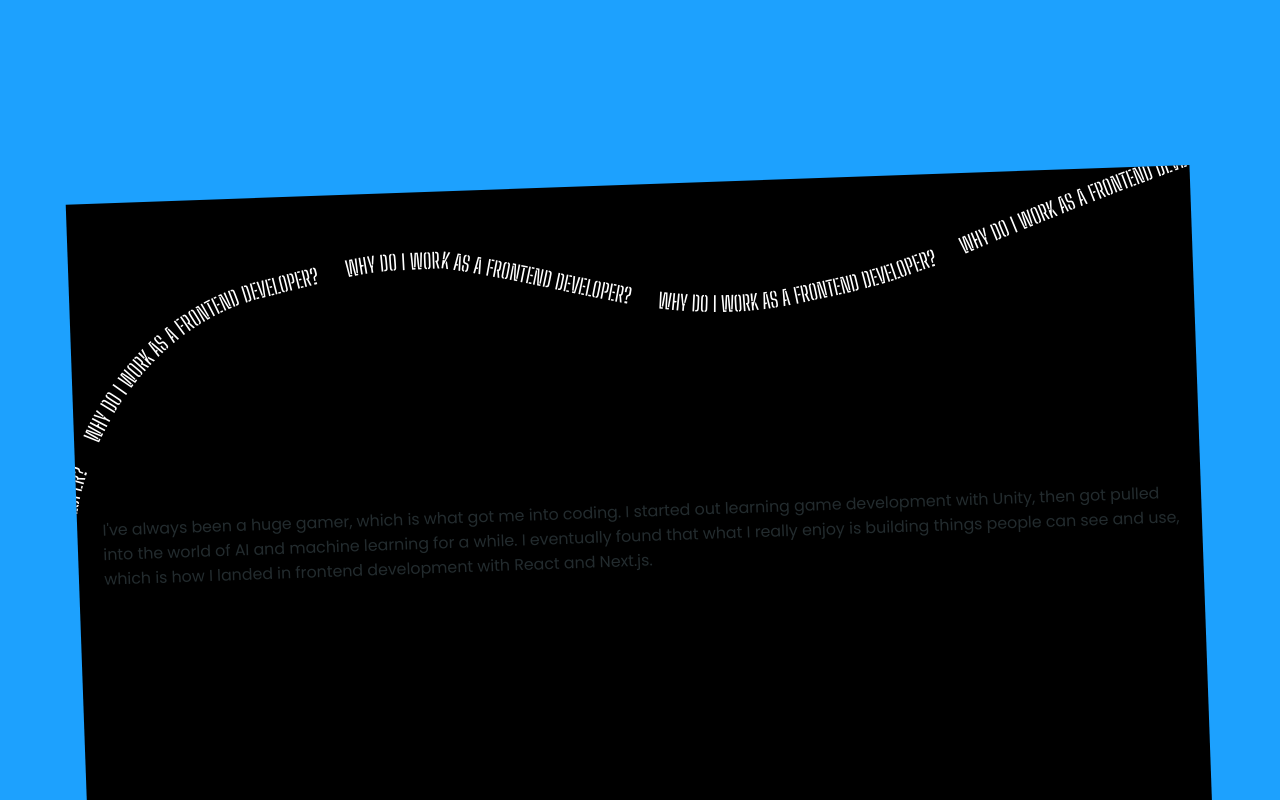
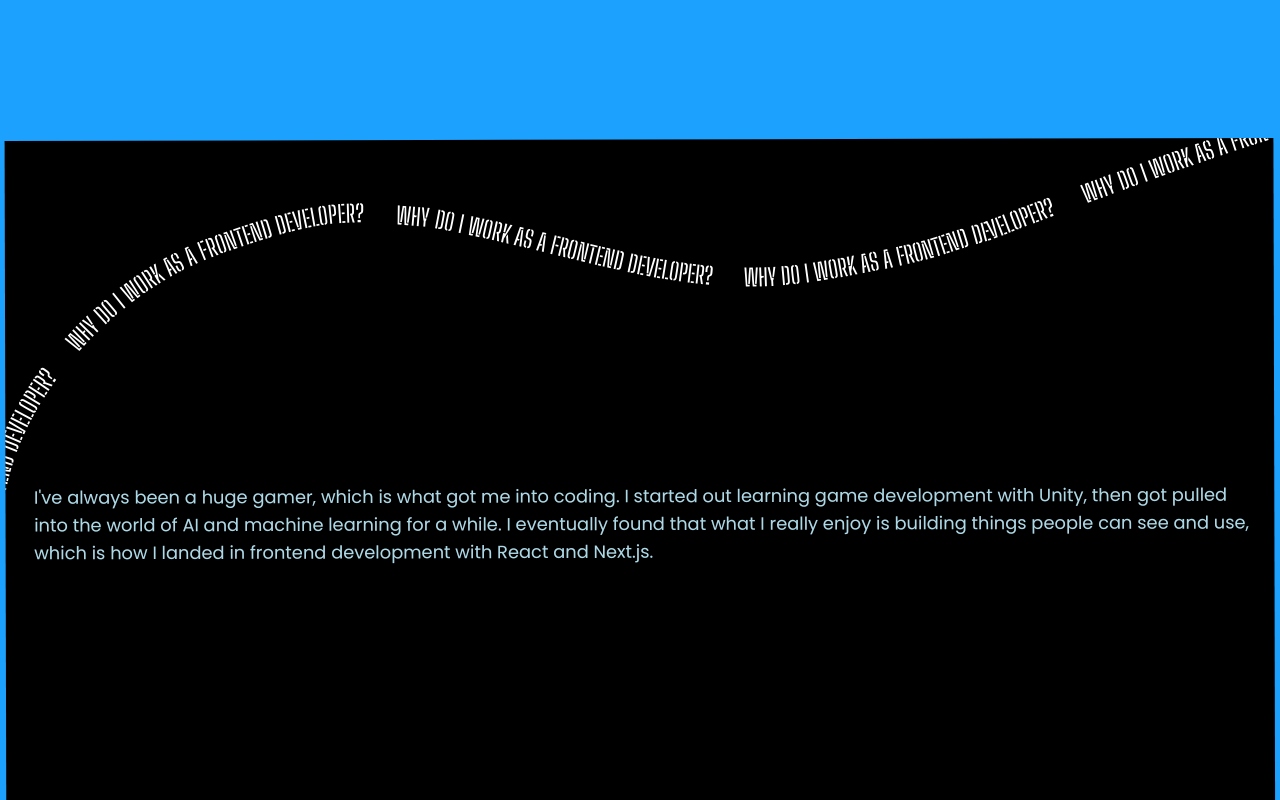
Before and after one commit to abhikatta/portfolio, a Next.js app: page /about in a window 1280 px wide. Shown: the part 760-1560 px from the top of the page. Built offline with nearby package versions, Linux system fonts and the light colour scheme; a web font is replaced by a local one.

Commit message:
feat: add path for the curve text

```diff
--- a/src/app/about/page.tsx
+++ b/src/app/about/page.tsx
@@ -1,12 +1,16 @@
+import { AboutHero } from "@/sections/about/hero";
 import AboutFirstFold from "@/sections/about/first-fold";
-import { AboutHero } from "@/sections/about/hero";
+import AboutSecondFold from "@/sections/about/second-fold";
 
 const Page = () => {
   return (
-    <>
-      <AboutHero />
+    <section className="relative h-auto w-full">
+      <AboutHero
+
+      />
       <AboutFirstFold />
-    </>
+      <AboutSecondFold />
+    </section>
   );
 };
 
--- a/src/components/animated/curved-text-parallax.tsx
+++ b/src/components/animated/curved-text-parallax.tsx
@@ -1,3 +1,5 @@
+"use client";
+
 import { cn } from "@/utils/cn";
 import { useScroll } from "motion/react";
 import { RefObject, useEffect, useRef } from "react";
@@ -8,6 +10,8 @@ export const CurveText = ({
   svgTextClassName,
   svgTextColor,
   svgTextDisplacement,
+  svgPath,
+  svgPathHref,
   ...props
 }: CurveSvgProps) => {
   const ref = useRef<SVGTextElement | null>(null);
@@ -39,23 +43,20 @@ export const CurveText = ({
       viewBox="0 0 1920 529"
       fill="none"
       {...props}
+      className={cn("absolute top-0", props.className)}
       xmlns="http://www.w3.org/2000/svg"
     >
-      <path
-        id="curve"
-        fill="none"
-        d="M1 528C25.5 393 139.5 212.5 325 172C510.5 131.5 510.5 131.5 641 131.5C884.153 176.119 1028.36 248.976 1239 213.5C1429 181.5 1405 176 1490.5 154C1490.5 154 1711 67 1919 1"
-      />
+      {svgPath}
       <text
         ref={ref}
         className={cn(
-          "font-bigShouldersStencil text-2xl uppercase",
+          "font-bigShouldersStencil text-4xl uppercase",
           svgTextClassName,
         )}
         fill={svgTextColor || "white"}
       >
         {[...Array(20)].map((_, index) => (
-          <textPath key={index} href="#curve">
+          <textPath key={index} href={`#${svgPathHref}`}>
             {topLine}
           </textPath>
         ))}
--- a/src/components/animated/types.ts
+++ b/src/components/animated/types.ts
@@ -1,8 +1,10 @@
-import { SVGProps } from "react";
+import { ReactNode, SVGProps } from "react";
 
 export interface CurveSvgProps extends SVGProps<SVGSVGElement> {
   topLine?: string;
   svgTextClassName?: string;
   svgTextColor?: string;
+  svgPathHref: string;
   svgTextDisplacement?: number;
+  svgPath: ReactNode;
 }
--- a/src/sections/about/first-fold.tsx
+++ b/src/sections/about/first-fold.tsx
@@ -1,21 +1,46 @@
+"use client";
+
+import Container from "@/components/container";
 import { SectionSmoothScroll } from "../reusable/section-smooth-scroll";
+import { useRef } from "react";
+import { useScroll } from "motion/react";
+import { RevealWord } from "@/components/animated/reveal-words";
+import { CurveText } from "@/components/animated/curved-text-parallax";
 
 const AboutFirstFold = () => {
   const topLine = "Why do I work as a frontend developer?";
   const text =
     "I've always been a huge gamer, which is what got me into coding. I started out learning game development with Unity, then got pulled into the world of AI and machine learning for a while. I eventually found that what I really enjoy is building things people can see and use, which is how I landed in frontend development with React and Next.js.";
+  const scrollRef = useRef<HTMLParagraphElement | null>(null);
+
+  const words = text.split(" ");
+
+  const { scrollYProgress: yTextReveal } = useScroll({
+    target: scrollRef,
+    offset: ["end end", "start center"],
+  });
 
   return (
-    <SectionSmoothScroll
-      curveTextProps={{
-        svgTextClassName: "text-boldonse text-4xl",
-        svgTextDisplacement: 25,
-        className: "absolute top-0 max-w-full",
-        topLine: topLine,
-        hasCurveText: true,
-      }}
-      textProps={{ text }}
-    />
+    <SectionSmoothScroll className="relative">
+      <CurveText
+        svgTextDisplacement={25}
+        topLine={topLine}
+        svgPathHref="first-fold"
+        svgPath={
+          <path
+            stroke="none"
+            id="first-fold"
+            d="M1 528C25.5 393 157 231 325 172C493 113 519 121.5 641 131.5C884.153 176.119 1028.36 248.976 1239 213.5C1429 181.5 1405 176 1490.5 154C1490.5 154 1711 67 1919 1"
+          />
+        }
+      />
+      <Container ref={scrollRef}>
+        <p className="font-poppins text-lightBlue flex h-full w-full flex-wrap text-lg 2xl:text-3xl 2xl:leading-12">
+          <RevealWord words={words} scrollYProgress={yTextReveal} />
+        </p>
+      </Container>
+      ;
+    </SectionSmoothScroll>
   );
 };
 
--- /dev/null
+++ b/src/sections/about/second-fold.tsx
@@ -0,0 +1,24 @@
+import { CurveText } from "@/components/animated/curved-text-parallax";
+import { SectionSmoothScroll } from "../reusable/section-smooth-scroll";
+
+const AboutSecondFold = () => {
+  const topLine = "Education Stats";
+
+  return (
+    <SectionSmoothScroll>
+      <CurveText
+        topLine={topLine}
+        svgPathHref="second-fold"
+        svgPath={
+          <path
+            id="second-fold"
+            d="M0.5 1C10.1721 64.0532 28.2767 91.3253 77 129.5C176.025 159.581 228.139 155.902 312 94.5C416.907 35.3546 470.684 31.98 560.5 62C654.693 110.037 713.443 130.861 826 160C969.713 174.52 1050.29 173.44 1194 160C1320.22 115.104 1395.14 99.8279 1538 94.5C1693.63 96.0904 1775.58 103.569 1912 129"
+            stroke="none"
+          />
+        }
+      />
+    </SectionSmoothScroll>
+  );
+};
+
+export default AboutSecondFold;
--- a/src/sections/reusable/section-smooth-scroll.tsx
+++ b/src/sections/reusable/section-smooth-scroll.tsx
@@ -1,32 +1,13 @@
 "use client";
-import { CurveText } from "@/components/animated/curved-text-parallax";
-import { RevealWord } from "@/components/animated/reveal-words";
-import { CurveSvgProps } from "@/components/animated/types";
 import { MotionDiv } from "@/components/common-motion-elements";
-import Container from "@/components/container";
 import { cn } from "@/utils/cn";
-import { useScroll, useTransform } from "motion/react";
+import { HTMLMotionProps, useScroll, useTransform } from "motion/react";
 import { useRef } from "react";
 
 export const SectionSmoothScroll = ({
   ...props
-}: {
-  textProps: {
-    text: string;
-    className?: string;
-    textClassName?: string;
-  };
-  curveTextProps: CurveSvgProps & { hasCurveText: boolean };
-}) => {
-  const { curveTextProps, textProps } = props;
-
-  const { hasCurveText, ...otherCurveTextProps } = curveTextProps;
-  const { text, textClassName, className } = textProps;
-
-  const words = text.split(" ");
-
+}: Omit<HTMLMotionProps<"div">, "ref">) => {
   const ref = useRef<HTMLParagraphElement | null>(null);
-  const scrollRef = useRef<HTMLParagraphElement | null>(null);
 
   const { scrollYProgress } = useScroll({
     target: ref,
@@ -39,32 +20,17 @@ export const SectionSmoothScroll = ({
   );
   const rotate = useTransform(scrollYProgress, [0, 0.5, 1], [-5, 0, 5]);
 
-  const { scrollYProgress: yTextReveal } = useScroll({
-    target: scrollRef,
-    offset: ["start 0.6", "end 0.6"],
-  });
-
   return (
     <MotionDiv
       ref={ref}
+      {...props}
       className={cn(
         "flex min-h-screen w-full flex-col items-center justify-center bg-black",
-        className,
+        props.className,
       )}
-      style={{ scale, rotate }}
+      style={{ scale, rotate, ...props.style }}
     >
-      {hasCurveText && <CurveText {...otherCurveTextProps} />}
-      <Container>
-        <p
-          ref={scrollRef}
-          className={cn(
-            "font-poppins text-lightBlue flex w-full flex-wrap text-lg 2xl:text-3xl 2xl:leading-12",
-            textClassName,
-          )}
-        >
-          <RevealWord words={words} scrollYProgress={yTextReveal} />
-        </p>
-      </Container>
+      {props.children}
     </MotionDiv>
   );
 };
```
